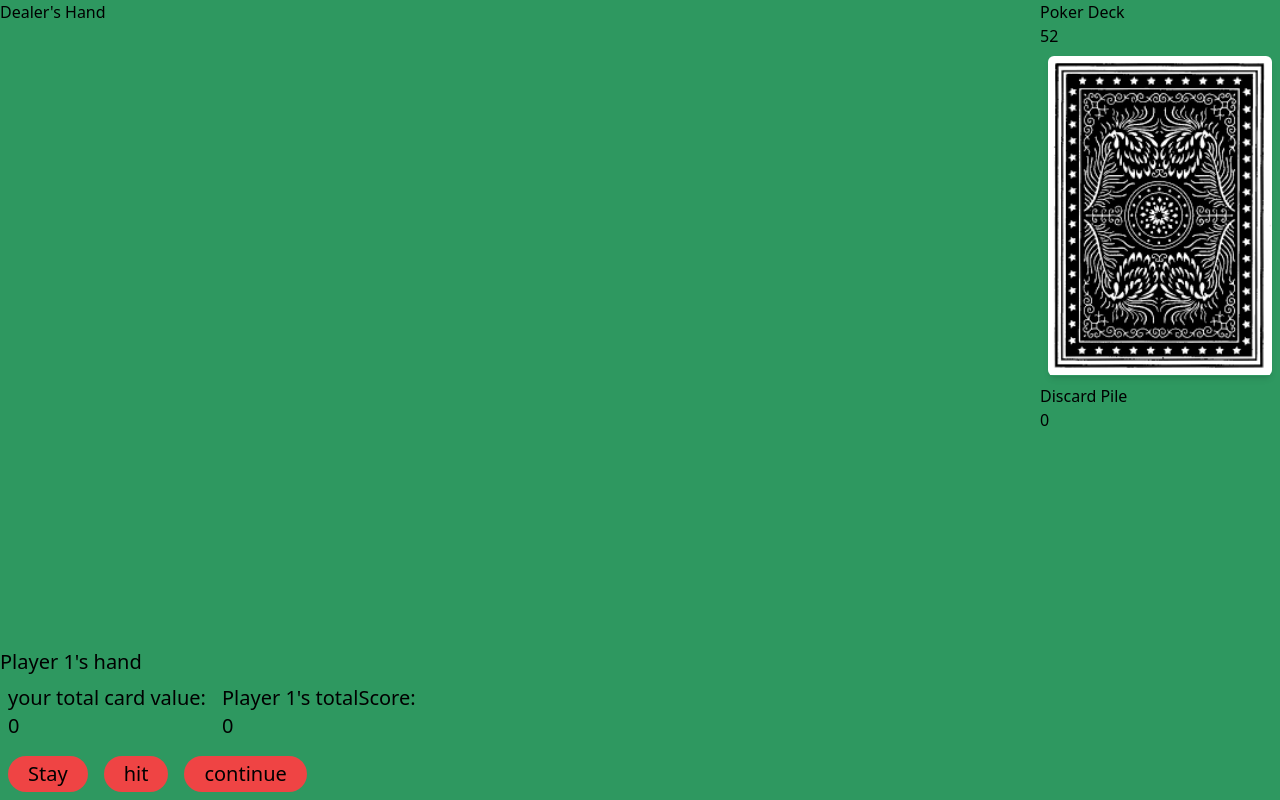
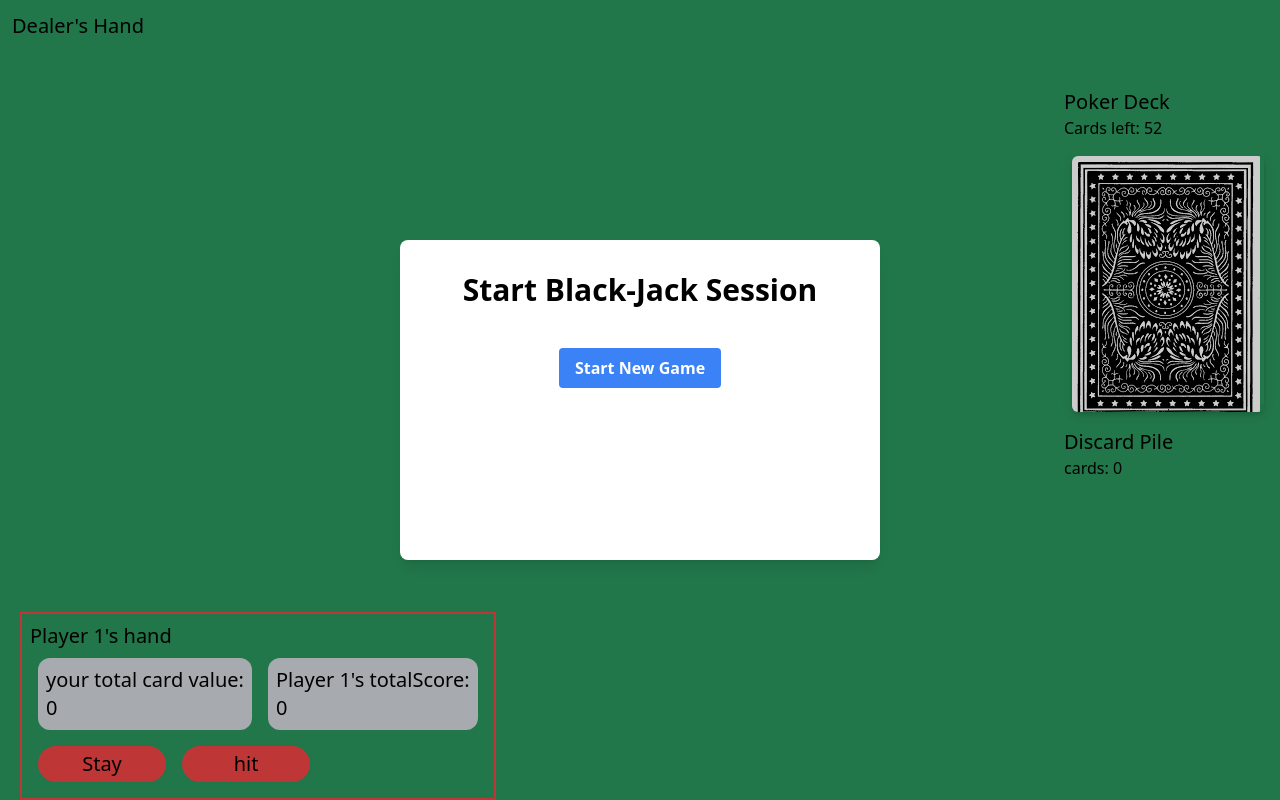
Before and after one commit to BoboJeager/blackjack, a Vue app: page / in a window 1280 px wide. Built offline with nearby package versions, Linux system fonts and the light colour scheme.

Commit message:
finished

```diff
--- a/src/App.vue
+++ b/src/App.vue
@@ -3,7 +3,7 @@ import Game from "./views/Game.vue";
 </script>
 
 <template>
-  <div class="h-screen w-screen bg-[#2e9860]">
+  <div class="h-screen w-screen bg-[#2a955c]">
     <Game />
   </div>
 </template>
--- a/src/components/Board.vue
+++ b/src/components/Board.vue
@@ -1,14 +1,45 @@
 <template>
     <div class="flex h-screen flex-col items-center justify-center">
-    <div class="absolute inset-x-0 top-0 flex">
+        <div class="absolute inset-x-0 top-0 flex z-0">
             <slot name="dealer"></slot>
         </div>
-    <div class="absolute inset-x-0 bottom-0 flex">
+        <div class="absolute inset-x-0 bottom-0 flex z-0">
             <slot name="player"></slot>
         </div>
-    <div class="absolute inset-y-0 right-0">
+        <div class="absolute inset-y-20 right-0 z-0">
             <slot name="deck"></slot>
         </div>
+        <Transition>
+            <div v-if="modal" class="z-20">
+                <Modal/>
+            </div>
+        </Transition>
   </div>
 </template>
-<script setup lang="ts"></script>
+<script setup lang="ts">
+    import Modal from './Modal.vue';
+    import { useGameStore } from '../states/game-data';
+    import { watch, ref} from 'vue';
+
+    const modal = ref(true);
+    const gameStore = useGameStore();
+    watch(() => gameStore.gameState, (newGameState) => {
+        if (newGameState === 'initial_deal') {
+            modal.value = false;
+        }
+        if(newGameState === 'player_win' || newGameState === 'dealer_win' || newGameState === 'push') {
+            modal.value = true;
+        }
+    });
+</script>
+<style>
+.v-enter-active,
+.v-leave-active {
+  transition: opacity 1.5s ease;
+}
+
+.v-enter-from,
+.v-leave-to {
+  opacity: 0;
+}
+</style>
--- a/src/components/Card.vue
+++ b/src/components/Card.vue
@@ -1,23 +1,23 @@
 <template>
   <div
     @click="flipCard"
-    class="relative m-2 h-80 w-56 transform transition-transform"
+    class="relative m-2 h-[16rem] w-48 transform transition-transform shadow-lg"
   >
     <div
       v-if="faceUp"
-      class="backface-hidden absolute inset-0 m-2 h-full w-full rounded-md bg-white shadow-md"
+      class="backface-hidden content-center absolute inset-0 m-2 h-full w-full rounded-md bg-gray-700 text-white border-blue-500 border-solid border-2 shadow-md items-center"
     >
       <img
-        class="m-0 h-56 w-56 object-cover p-2 pb-2"
+        class="m-0 h-32 w-32 mx-auto object-cover mt-3"
         :src="suitImage || ''"
         alt="Card Image"
       />
-      <h1>{{ cardName }}</h1>
-      <h2>{{ cardValue }}</h2>
+      <h1 class="text-center">{{ cardName }}</h1>
+      <h2 class="text-center pt-3">Card Value: {{ cardValue }}</h2>
     </div>
     <div
       v-else
-      class="backface-hidden absolute inset-0 rounded-md bg-[url('src/assets/card-back.png')] bg-contain bg-no-repeat shadow-md"
+      class="absolute mt-2 h-[16rem] inset-0 rounded-md bg-[url('src/assets/card-back.png')] bg-auto bg-no-repeat shadow-md "
     ></div>
   </div>
 </template>
@@ -63,7 +63,13 @@ const flipCard = () => {
 </script>
 
 <style scoped>
-.backface-hidden {
-  backface-visibility: hidden;
+.v-enter-active,
+.v-leave-active {
+  transition: opacity 1.5s ease;
+}
+
+.v-enter-from,
+.v-leave-to {
+  opacity: 0;
 }
 </style>
--- a/src/components/Dealer.vue
+++ b/src/components/Dealer.vue
@@ -1,15 +1,17 @@
 <template>
-  <div>
+  <div class="text-xl m-3">
     <h1>Dealer's Hand</h1>
     <div v-if="dealer.hand.length > 0" class="flex">
-      <Card
+    <TransitionGroup>
+        <Card
         v-if="dealer.hand"
         v-for="(card, index) in dealer.hand"
         :key="card.suit && card.value"
         :card="card"
         :canFlip="true"
         :faceUp="index === 0 ? true : allfaceUp"
-      />
+        />
+    </TransitionGroup>
     </div>
     <div v-if="dealer.score !== undefined && dealerTurn">
       <h1>Dealer's Score:</h1>
@@ -61,3 +63,12 @@ const dealerAutomatedDraw = () => {
   }
 };
 </script>
+<style>
+.slide-fade-enter-active {
+  transition: all 0.1s ease-in;
+}
+.slide-leave{
+    transition: all 0.1s ease-out;
+}
+
+</style>
--- a/src/components/DeckPile.vue
+++ b/src/components/DeckPile.vue
@@ -1,13 +1,13 @@
 <template>
   <div>
-    <div>
-      <h2>Poker Deck</h2>
-      <h2>{{ deckStore.pokerDeck.length }}</h2>
+    <div class="m-2">
+      <h1 class="text-xl">Poker Deck</h1>
+      <h2>Cards left: {{ deckStore.pokerDeck.length }}</h2>
       <Card :card="pokerDeck[0]" />
     </div>
-    <div>
-      <h2>Discard Pile</h2>
-      <h2>{{ deckStore.discardPile.length }}</h2>
+    <div class="m-2 mt-6">
+      <h1 class="text-xl">Discard Pile</h1>
+      <h2>cards: {{ deckStore.discardPile.length }}</h2>
       <Card
         v-if="deckStore.discardPile.length > 0"
         :card="discardPile[0]"
@@ -32,8 +32,9 @@ const discardPile = deckStore.discardPile;
 let hasReshuffled = false;
 
 onUpdated(() => {
-  if (deckStore.pokerDeck.length < 15) {
-    deckStore.pokerDeck = deckStore.reshuffle(pokerDeck, discardPile);
+  if (deckStore.pokerDeck.length < 16) {
+    deckStore.pokerDeck = deckStore.reshuffle( deckStore.discardPile, deckStore.pokerDeck);
+
     deckStore.discardPile = [] as Deck;
     hasReshuffled = true;
   } else {
--- /dev/null
+++ b/src/components/Modal.vue
@@ -0,0 +1,83 @@
+<template>
+    <div class="fixed inset-0 flex items-center justify-center">
+      <!-- Darkened backdrop -->
+      <div class="fixed inset-0 bg-black opacity-20"></div>
+
+      <!-- Modal content -->
+      <div class="relative bg-white rounded-lg shadow-lg w-[30rem] h-[20rem] p-8 z-50">
+        <div class="flex flex-col items-center justify-center">
+          <h1 class="text-3xl font-bold">{{ title }}</h1>
+          <div v-if="!newGame">
+              <h2>dealer total: {{ playerStore.dealer.score }}</h2>
+              <h2>Your total: {{ playerStore.player1.score }}</h2>
+          </div>
+          <button
+            class="bg-blue-500 hover:bg-blue-700 text-white font-bold py-2 px-4 mt-10 rounded"
+            @click="gameStart"
+          >
+            {{ buttonText }}
+          </button>
+        </div>
+      </div>
+    </div>
+  </template>
+
+
+<script setup lang="ts">
+import { useGameStore } from '../states/game-data';
+import {ref,onMounted } from 'vue';
+import { usePlayerStore } from '../states/player-data';
+
+const gameStore = useGameStore();
+const playerStore = usePlayerStore();
+
+
+const title = ref('Start Black-Jack Session');
+const newGame = ref(true);
+if(newGame.value){
+    title.value = 'Start Black-Jack Session';
+}else{
+    title.value = 'continue?';
+}
+const buttonText = ref('Start New Game');
+
+onMounted(() => {
+        console.log(gameStore.gameState)
+        if (gameStore.gameState === 'start') {
+            newGame.value = true;
+        }
+    }
+);
+
+//check if game is over
+if(gameStore.gameState === 'player_win'){
+    title.value = 'You Win';
+    buttonText.value = 'continue ?';
+    newGame.value = false;
+}
+
+if(gameStore.gameState === 'dealer_win'){
+    title.value = 'You lose';
+    console.log(playerStore.dealer.score)
+    buttonText.value = 'continue ?';
+    newGame.value = false;
+}
+
+if(gameStore.gameState === 'push'){
+    title.value = 'Push';
+    buttonText.value = 'continue ?';
+    newGame.value = false;
+}
+
+const gameStart = () => {
+    if(newGame.value){
+        gameStore.startGame();
+        gameStore.initialDeal();
+    }else{
+        useGameStore().endRound();
+        gameStore.initialDeal();
+
+    }
+}
+
+</script>
--- a/src/components/Player.vue
+++ b/src/components/Player.vue
@@ -1,39 +1,38 @@
 <template>
-  <div class="text-xl">
+  <div class="text-xl ml-5 border-solid border-2 border-red-500">
+    <div class="m-2">
     <h1 class="text-xl">{{ player.name }}'s hand</h1>
+    <Transition>
     <div v-if="player.hand.length > 0" class="flex">
+      <TransitionGroup>
         <Card
-        v-if="player.hand"
           v-for="card in player.hand"
           :key="card.suit && card.value"
           :card="card"
           :canFlip="true"
           :faceUp="true"
         />
+    </TransitionGroup>
     </div>
+  </Transition>
     <div v-if="player.score !== undefined">
       <div class="flex">
-        <div class="m-2">
+        <div class="m-2 bg-gray-300 p-2 rounded-xl">
           <h1>your total card value:</h1>
           <h2>{{ player.score }}</h2>
         </div>
-        <div class="m-2">
+        <div class="m-2 bg-gray-300 p-2 rounded-xl">
           <h1>{{ player.name }}'s totalScore:</h1>
           <h2>{{ player.totalScore }}</h2>
         </div>
       </div>
-      <button class="m-2 rounded-full bg-red-500 px-5 py-1" @click="endturn">
+      <button class="m-2 rounded-full w-32 bg-red-500 px-5 py-1" @click="endturn">
         Stay
       </button>
-      <button class="m-2 rounded-full bg-red-500 px-5 py-1" @click="drawCard">
+      <button class="m-2 rounded-full w-32 bg-red-500 px-5 py-1" @click="drawCard">
         hit
       </button>
-      <button
-        class="m-2 rounded-full bg-red-500 px-5 py-1"
-        @click="continueGame"
-      >
-        continue
-      </button>
+    </div>
   </div>
 </div>
 </template>
@@ -74,6 +73,7 @@ watch(
   (newGameState) => {
     if (newGameState === "initial_deal") {
       gameStore.initialDeal();
+      playerStore.calculateScore(player);
       console.log(gameStore.gameState);
     }
     if (newGameState === "player_win") {
@@ -89,14 +89,17 @@ watch(
   }
 );
 
-const continueGame = () => {
-  useGameStore().endRound();
-  playerStore.resetHand(player);
-  useGameStore().initialDeal();
-};
-
 const endturn = () => {
   console.log(useGameStore().gameState);
   useGameStore().endPlayerTurn();
 };
 </script>
+<style>
+.slide-fade-enter-active {
+  transition: all 0.1s ease-in;
+}
+.slide-fade-enter-leave{
+  transition: all 0.1s ease-out;
+}
+
+</style>
--- a/src/states/game-data.ts
+++ b/src/states/game-data.ts
@@ -14,6 +14,8 @@ export const useGameStore = defineStore({
       this.gameState = "start";
       this.playerStore.initializePlayer();
       this.deckStore.initializeDeck();
+      this.deckStore.shuffleDeck();
+      this.gameState = "initial_deal";
     },
     initialDeal() {
       this.gameState = "initial_deal";
@@ -25,8 +27,6 @@ export const useGameStore = defineStore({
         this.deckStore.dealCard(),
         this.playerStore.dealer
       );
-      this.playerStore.calculateScore(this.playerStore.player1);
-      this.playerStore.calculateScore(this.playerStore.dealer);
     },
     dealerturn() {
       // Dealer draws cards until their score is at least 16
@@ -52,6 +52,10 @@ export const useGameStore = defineStore({
       this.playerStore.player1.score = 0;
       this.playerStore.dealer.score = 0;
     },
+    continueGame() {
+        this.endRound();
+        this.gameState = "initial_deal";
+    },
     endPlayerTurn() {
       this.gameState = "dealer_turn";
     },
@@ -66,7 +70,9 @@ export const useGameStore = defineStore({
       ) {
         // Dealer wins
         this.gameState = "dealer_win";
-      } else {
+      } else if(this.playerStore.player1.score == this.playerStore.dealer.score){
+        this.gameState = "push";
+      } else{
         // Player wins
         this.gameState = "player_win";
       }
--- a/src/views/Game.vue
+++ b/src/views/Game.vue
@@ -17,6 +17,7 @@
 <script setup lang="ts">
 import { usePlayerStore } from "../states/player-data";
 import { Player as PlayerType } from "../types/player-types";
+import Modal from "../components/Modal.vue";
 import Player from "../components/Player.vue";
 import Dealer from "../components/Dealer.vue";
 import Board from "../components/Board.vue";
```
Also changed, not shown: src/components/Button.vue (deleted). Lines whose indentation alone changed are shown as unchanged.
